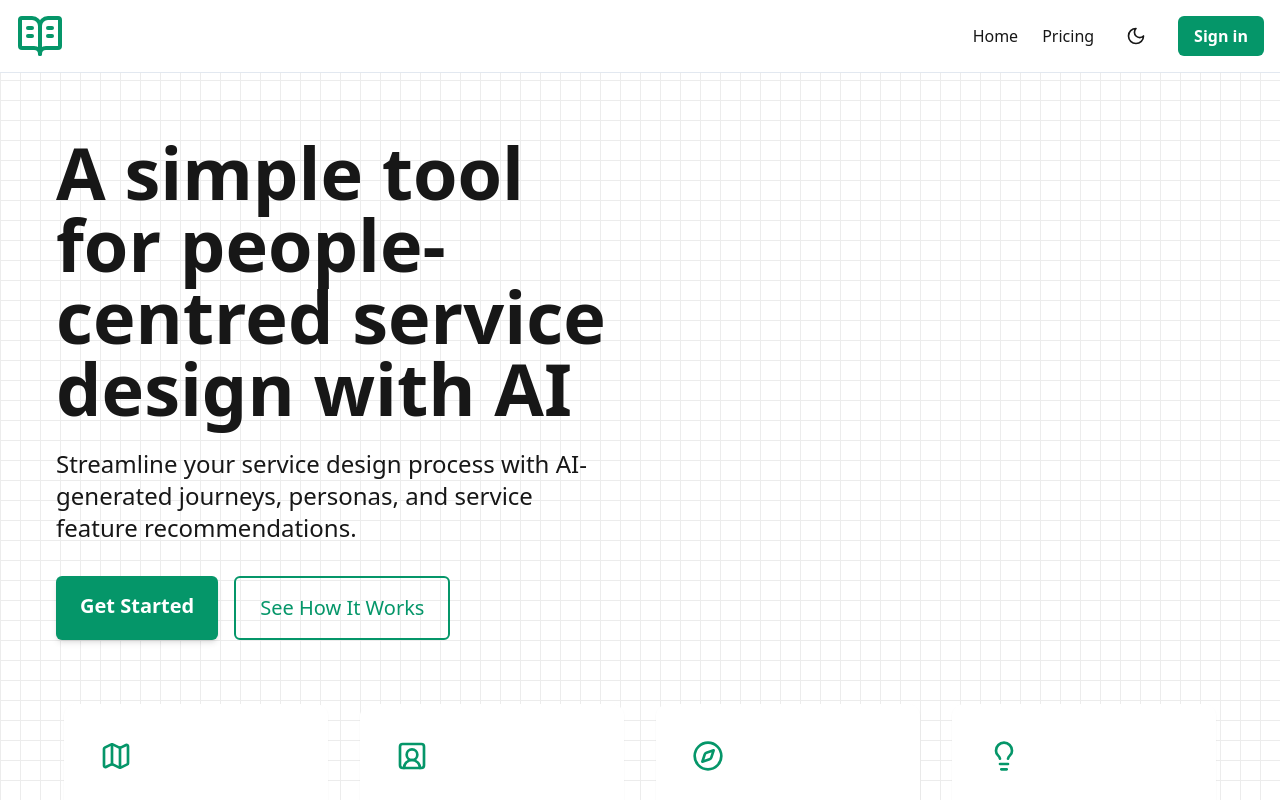
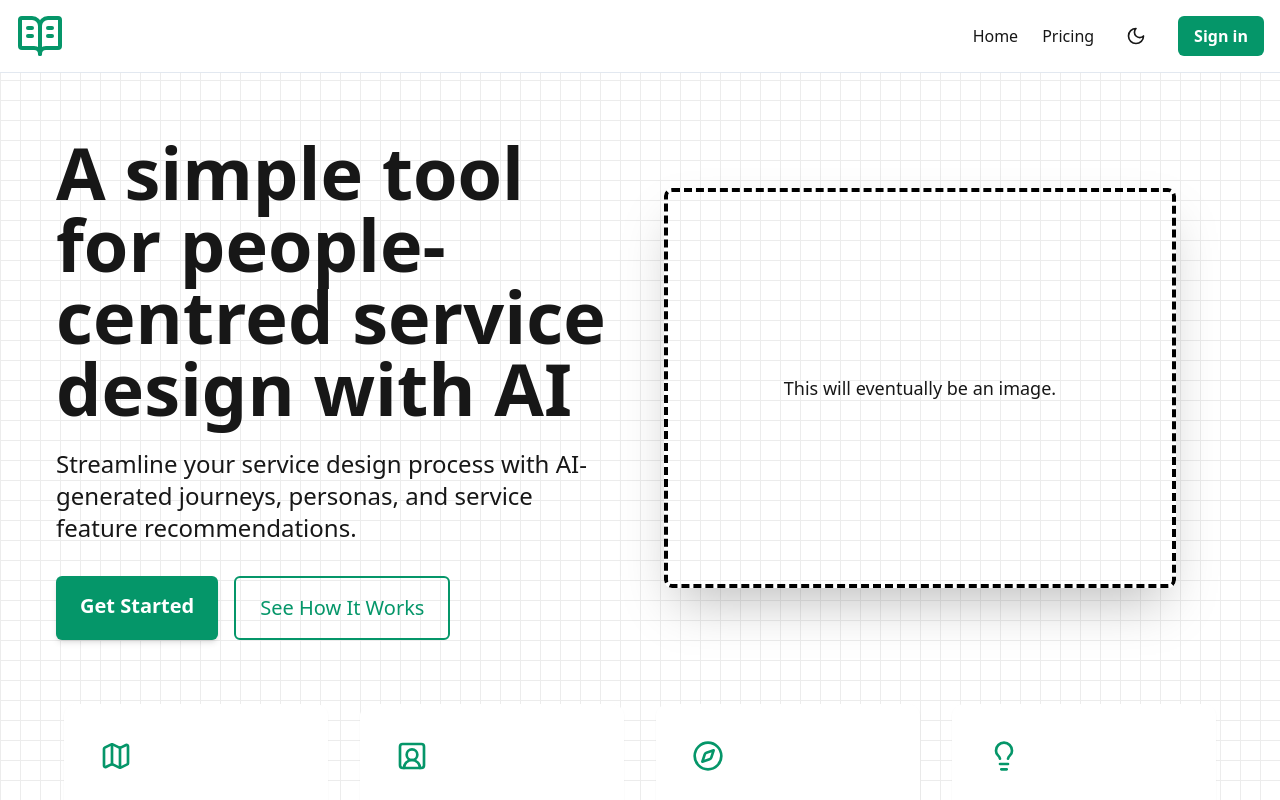
Before and after one commit to joeheapy/pedro-tech, a Next.js app: page / in a window 1280 px wide. Shown: the top 800 px of the page. Built offline with nearby package versions, Linux system fonts and the light colour scheme; no server answers.

Commit message:
Change to homepage image

```diff
--- a/app/page.tsx
+++ b/app/page.tsx
@@ -32,6 +32,20 @@ export default function HomePage() {
               >
                 See How It Works
               </Link>
+            </div>
+          </div>
+          <div className="hidden md:block order-1 lg:order-2 justify-center">
+            <div className="relative w-full max-w-lg h-[300px] md:h-[400px] rounded-lg overflow-hidden shadow-2xl">
+              <div
+                className="absolute inset-0 border-4 border-dashed border-black rounded-lg flex items-center justify-center bg-transparent"
+                aria-label="Service Design Dashboard"
+              >
+                <div className="text-center p-4">
+                  <p className="text-foreground/70 text-lg">
+                    This will eventually be an image.
+                  </p>
+                </div>
+              </div>
             </div>
           </div>
         </div>
```
